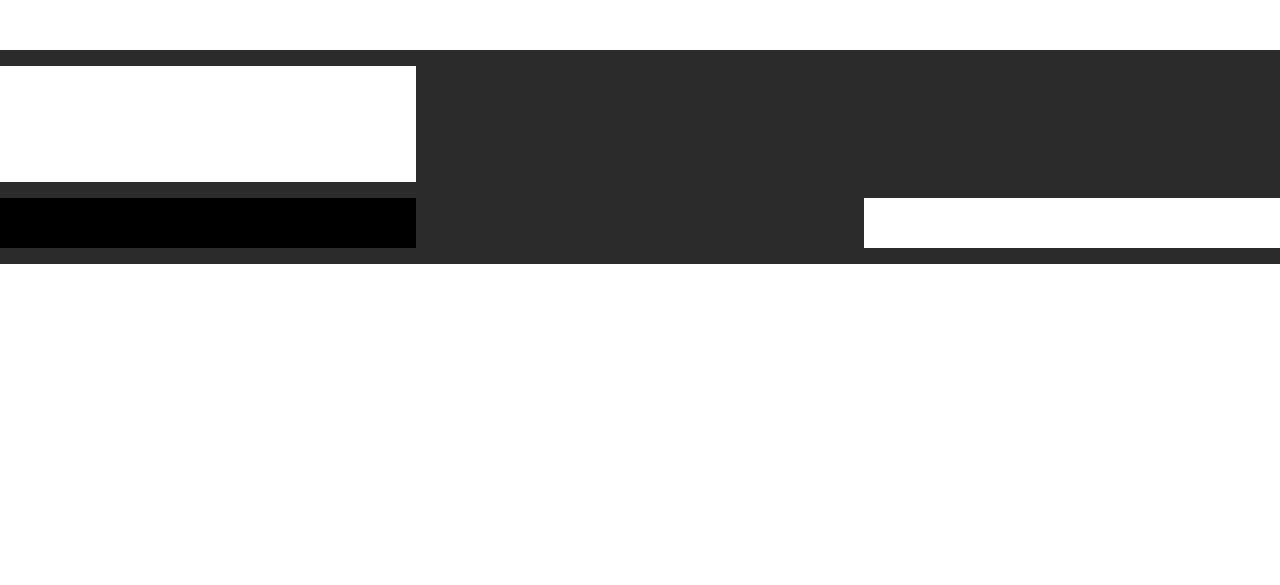
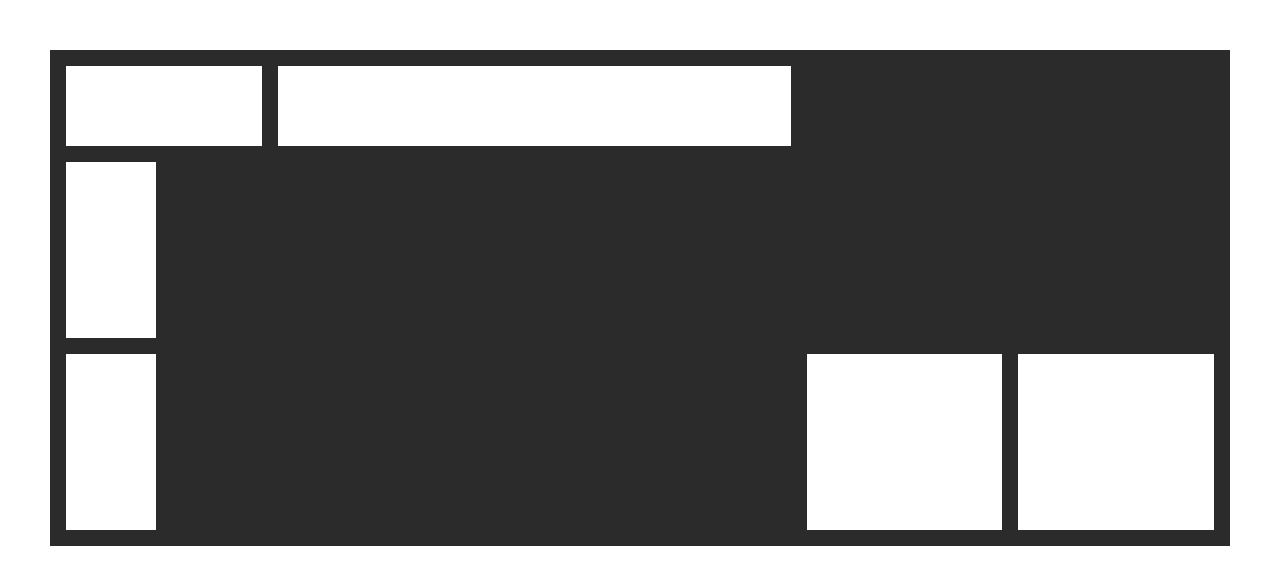
Before and after one commit to LewisBrennanGithub/paint-project, a Flask app: template templates/paints/index.html in a window 1280 px wide. Shown: the part 70-655 px from the top of the page. Run offline with Flask 3, Linux system fonts and the light colour scheme; the template is opened without the code that fills it, so the values that code supplies are empty; some libraries are stand-ins or nearby versions; some web fonts are replaced.

Commit message:
pre-implementation of further grid

```diff
--- a/repositories/paint_repository.py
+++ b/repositories/paint_repository.py
@@ -45,7 +45,7 @@
 
 def list_paints_limited():
     paints = []
-    sql = "SELECT * FROM paints ORDER BY popularity DESC LIMIT 2"
+    sql = "SELECT * FROM paints ORDER BY popularity DESC LIMIT 3"
     results = run_sql(sql)
     for row in results:
         paint = Paint(row['name'], row['description'], row['value'], row['offset_value'], row['popularity'], row['id'])
--- a/static/style.css
+++ b/static/style.css
@@ -167,6 +167,7 @@
 }
 
 .button:hover {
+  display: flex;
   background: white;
 }
 
@@ -320,32 +321,70 @@
 
 .paint-grid {
   margin-top: 50px;
+  margin-inline: 50px;
   display: grid;
   grid-template-areas:
-    'w1 p1 p1'
-    'w1 p1 p1'
-    'b1 p2 w2';
+  'w1 w1 w2 w2 w2 w2 w2 p3 p3 p3 p3'
+  'w3 p1 p1 p1 p1 p1 p1 p2 p2 p2 p2'
+  'w3 p1 p1 p1 p1 p1 p1 p2 p2 p2 p2'
+  'w4 p1 p1 p1 p1 p1 p1 w5 w5 w6 w6'
+  'w4 p1 p1 p1 p1 p1 p1 w5 w5 w6 w6';
 
-  grid-template-rows: repeat(3, 50px);
+  grid-template-rows: repeat(5, 5rem);
+  /* grid-template-columns: repeat(10, 5rem); */
   gap: 1rem;
   background: #2b2b2b;
-  padding-block: 1rem;
+  /* padding-block: 1rem; */
+  padding: 1rem;
 }
 
 .paint-1 {
   grid-area: p1;
+  display: flex;
+  justify-content: center;
+  align-items: center;
 }
+
+.paint-1 .button {
+  opacity: 0;
+  transition: opacity 0.3s;
+}
+
+.paint-1:hover .button {
+  opacity: 1;
+}
+
 
 .paint-2 {
   grid-area: p2;
+  display: flex;
+  justify-content: center;
+  align-items: center;
+}
+
+.paint-2 .button {
+  opacity: 0;
+  transition: opacity 0.3s;
+}
+
+.paint-2:hover .button {
+  opacity: 1;
 }
 
 .paint-3 {
   grid-area: p3;
+  display: flex;
+  justify-content: center;
+  align-items: center;
 }
 
-.paint-4 {
-  grid-area: p4;
+.paint-3 .button {
+  opacity: 0;
+  transition: opacity 0.3s;
+}
+
+.paint-3:hover .button {
+  opacity: 1;
 }
 
 .testwhite1 {
@@ -368,20 +407,12 @@
   background: white;
 }
 
-.testblack1 {
-  grid-area: b1;
-  background: black;
-  color: white;
+.testwhite5 {
+  grid-area: w5;
+  background: white;
 }
 
-.testblack2 {
-  grid-area: b2;
-  background: black;
-  color: white;
+.testwhite6 {
+  grid-area: w6;
+  background: white;
 }
-
-.testblack3 {
-  grid-area: b3;
-  background: black;
-  color: white;
-}
--- a/templates/paints/index.html
+++ b/templates/paints/index.html
@@ -11,29 +11,36 @@
 
 {% block content %}
   <section class="paint-grid">
-    <div class="grid-item testwhite1"></div>
+    <div class="testwhite1"></div>
+    <div class="testwhite2"></div>
+
+    {% for paint in paints %}
+    {% if loop.index == 3 %}
+      <div class="paint-3" style="background-color:{{ paint.value }}">
+        <a class="button" href="/paints/{{paint.id}}" style="color:{{paint.offset_value}}">{{paint.name}}</a>
+      </div>
+    {% endif %}
+    {% endfor %}
+
+    <div class="testwhite3"></div>
 
     {% for paint in paints %}
     {% if loop.index == 1 %}
-      <div class="grid-item paint-1" style="background-color:{{ paint.value }}">
-
+      <div class="paint-1" style="background-color:{{ paint.value }}">
+        <a class="button" href="/paints/{{paint.id}}" style="color:{{paint.offset_value}}">{{paint.name}}</a>
       </div>
-
     {% endif %}
-  {% endfor %}
-
-    <div class="grid-item testblack1"></div>
+    {% endfor %}
 
     {% for paint in paints %}
     {% if loop.index == 2 %}
-<div class="grid-item paint-2" style="background-color:{{ paint.value }}">
-</div>
+      <div class="paint-2" style="background-color:{{ paint.value }}"><a class="button" href="/paints/{{paint.id}}" style="color:{{paint.offset_value}}">{{paint.name}}</a></div>
     {% endif %}
     {% endfor %}
 
-    <div class="grid-item testwhite2"></div>
+    <div class="testwhite4"></div>
+    <div class="testwhite5"></div>
+    <div class="testwhite6"></div>
 
   </section>
 {% endblock %}
-<!-- <a class="button" href="/paints/{{ paint.id }}" style="color:{{ paint.offset_value }}">{{ paint.name }}</a>
-<a class="button" href="/paints/{{ paint.id }}" style="color:{{ paint.offset_value }}">{{ paint.name }}</a> -->
```
